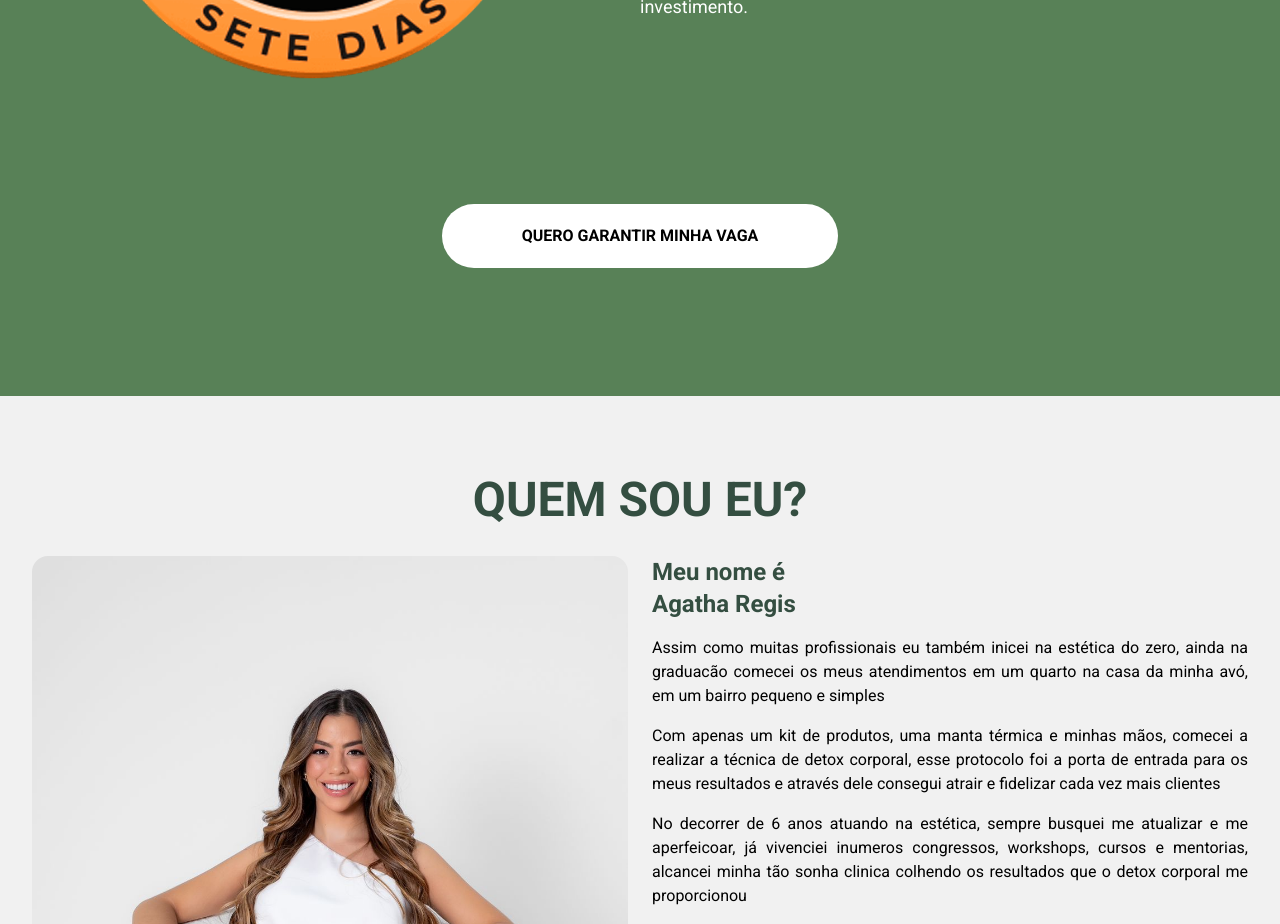
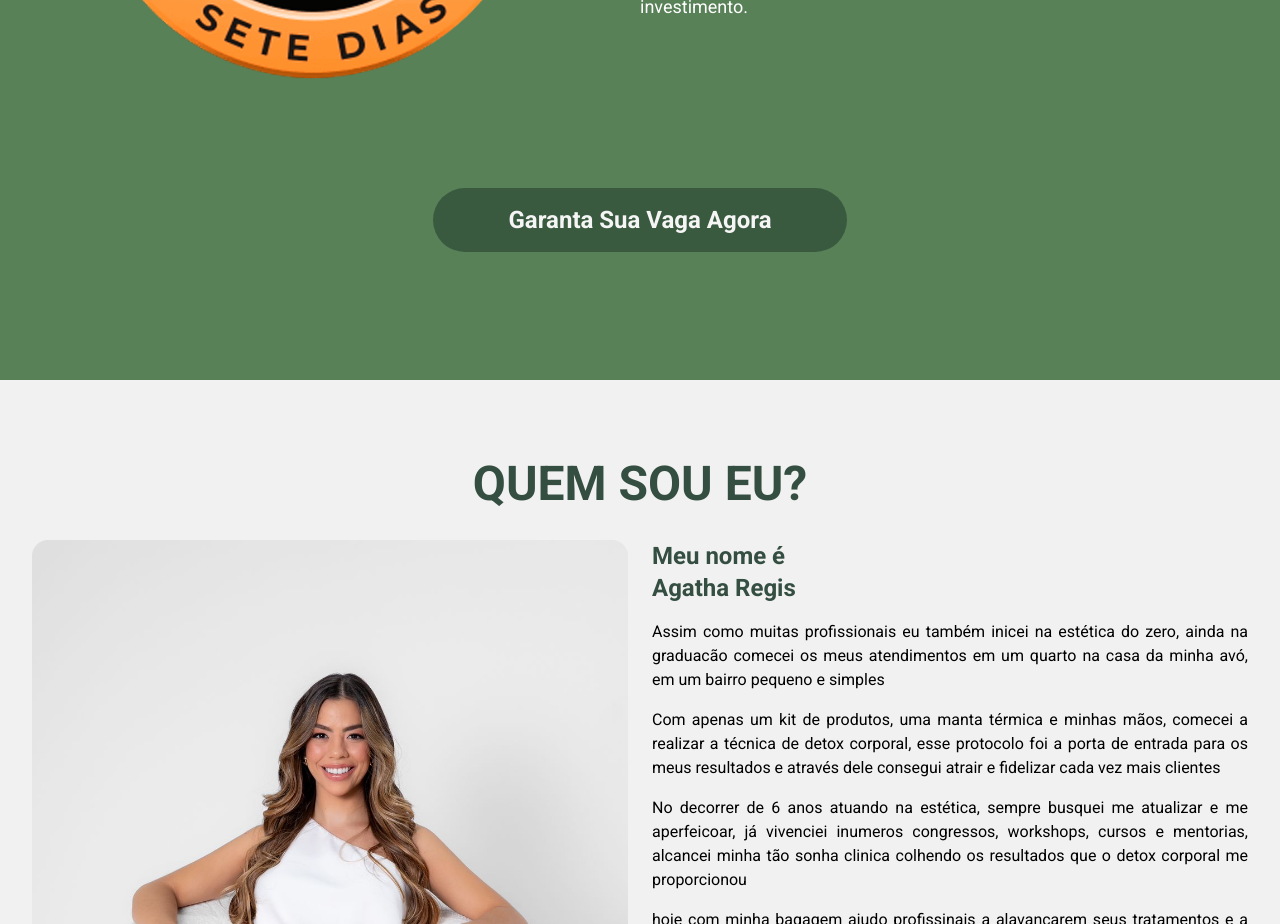
Before and after one commit to allan-batista-dev/agatharegisestetica, a Next.js app: page /deip in a window 1280 px wide. Shown: the part 7120-8044 px from the top of the page. Built offline with nearby package versions, Linux system fonts and the light colour scheme.

Commit message:
na sorte

```diff
--- a/src/app/deip/components/GarintiaSection.tsx
+++ b/src/app/deip/components/GarintiaSection.tsx
@@ -26,10 +26,10 @@ const GarantiaSection = () => {
                     </p>
                 </div>
             </div>
-            <div className="text-center pt-20 w-full">
-                <Link href={"https://pay.kiwify.com.br/bngE4k4"}>
-                    <Button className="px-20 rounded-full text-md font-bold py-8 bg-white text-dark">
-                        QUERO GARANTIR MINHA VAGA
+            <div className="text-center mt-16 px-5">
+                <Link href={"#"}>
+                    <Button className="w-full md:w-1/3 text-2xl py-8 rounded-full font-bold hover:text-green-900 hover:bg-slate-100  btn-dark-ar">
+                        Garanta Sua Vaga Agora
                     </Button>
                 </Link>
             </div>
```
